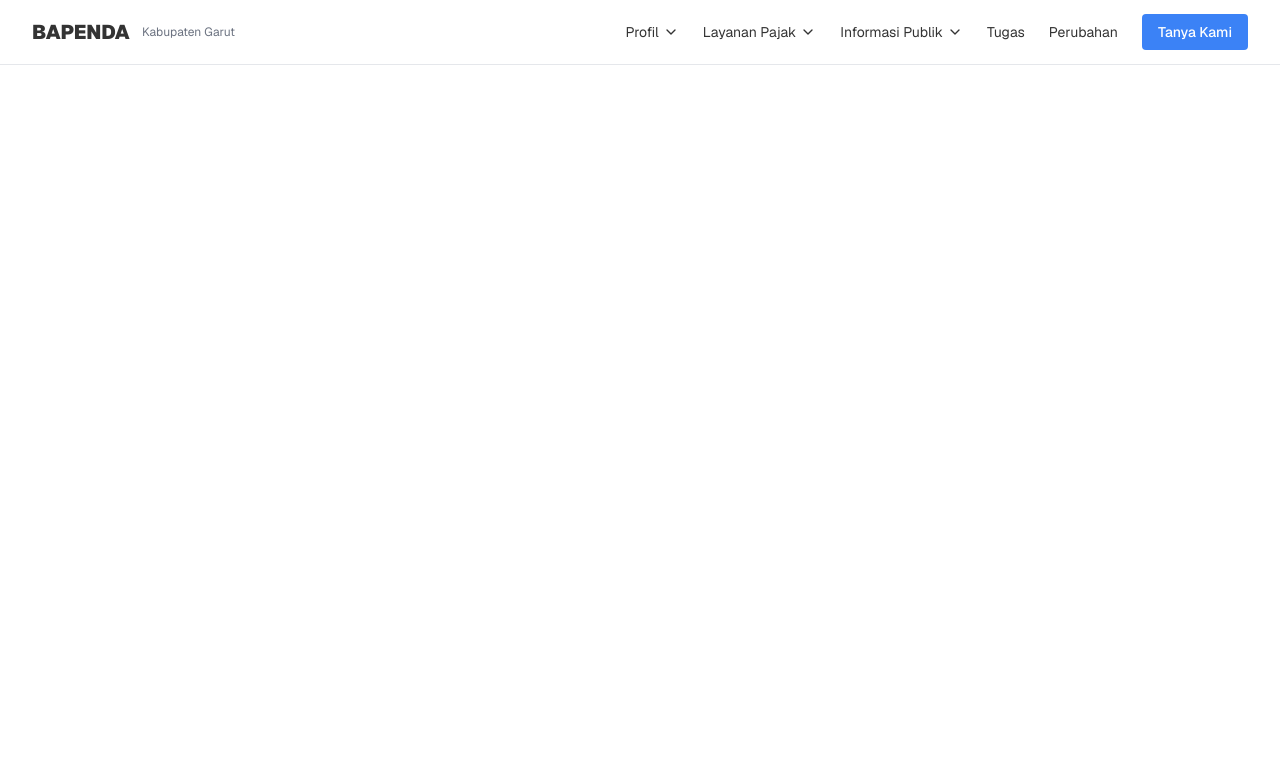
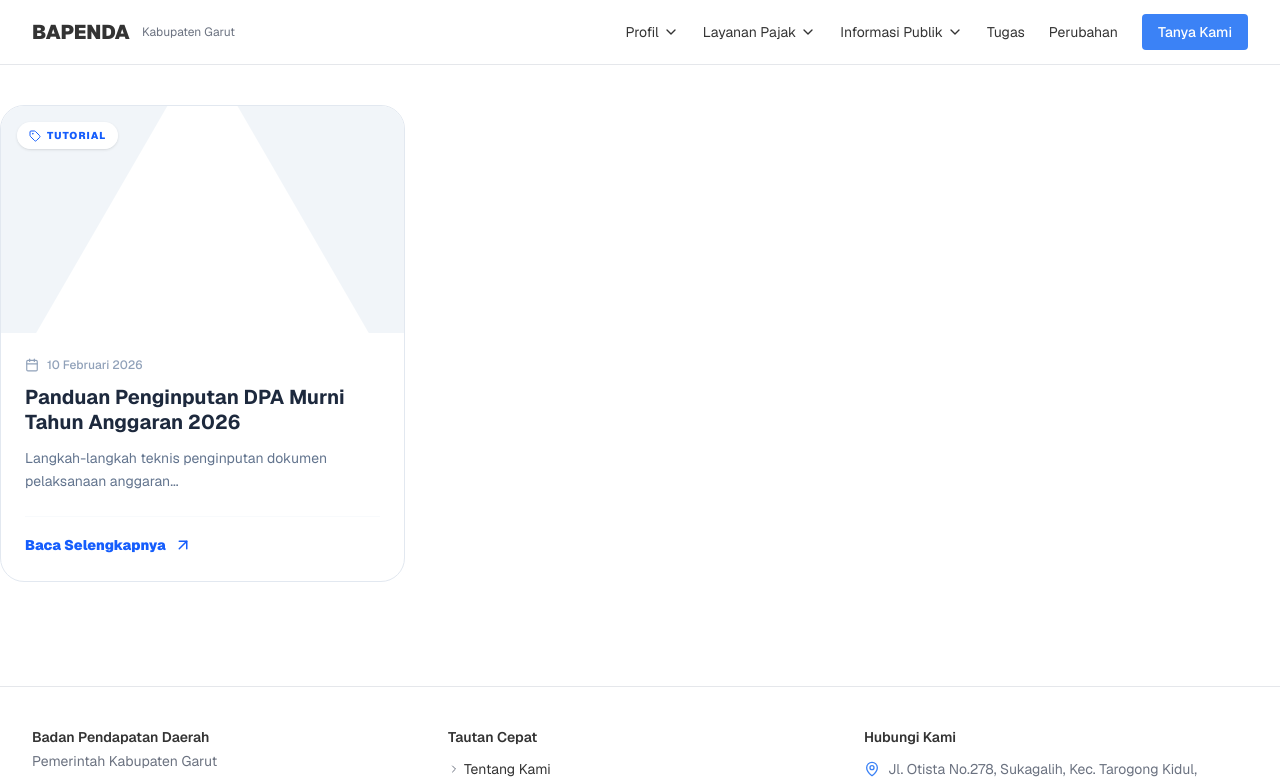
Before and after one commit to rafadlis/bapenda.garutkab.go.id, a Next.js app: page /informasi-publik/pengumuman-berita in a window 1280 px wide. Shown: the top 781 px of the page. Built offline with nearby package versions, Linux system fonts and the light colour scheme.

Commit message:
feat: add Blog Card Component

```diff
--- a/app/informasi-publik/pengumuman-berita/page.tsx
+++ b/app/informasi-publik/pengumuman-berita/page.tsx
@@ -1,12 +1,28 @@
-import HotelInvoice from "@/components/receipt/HotelInvoice";
+import { ArrowRight } from "lucide-react";
+import Link from "next/link";
+import BlogCard, { BlogPost } from "@/components/blog/BlogCardComponent";
 
-export default function PengumumanBerita (){
-    return(
-        <>
-        <main className="min-h-screen flex flex-col max-w-7xl mx-auto mt-20 px-6 space-y-10">
+const DUMMY_POSTS: BlogPost[] = [
+    {
+        id: "1",
+        title: "Panduan Penginputan DPA Murni Tahun Anggaran 2026",
+        excerpt:
+            "Langkah-langkah teknis penginputan dokumen pelaksanaan anggaran...",
+        category: "Tutorial",
+        date: "10 Februari 2026",
+        imageUrl: "/vercel.svg",
+        slug: "panduan-dpa-2026",
+    },
+];
 
-
-        </main>
-        </>
-    )
+export default function BlogSection() {
+    return (
+        <section className="space-y-10 py-10">
+            <div className="grid grid-cols-1 md:grid-cols-2 lg:grid-cols-3 gap-6 md:gap-8">
+                {DUMMY_POSTS.map((post) => (
+                    <BlogCard key={post.id} post={post} />
+                ))}
+            </div>
+        </section>
+    );
 }
--- /dev/null
+++ b/components/blog/BlogCardComponent.tsx
@@ -0,0 +1,63 @@
+import { ArrowUpRight, Calendar, Tag } from "lucide-react";
+import Link from "next/link";
+
+
+
+export interface BlogPost {
+  id: string;
+  title: string;
+  excerpt: string;
+  category: string;
+  date: string;
+  imageUrl: string;
+  slug: string;
+}
+
+export default function BlogCard({ post }: { post: BlogPost }) {
+  return (
+    <article className="group flex flex-col bg-white rounded-3xl border border-slate-200 overflow-hidden hover:shadow-2xl hover:border-blue-400/50 transition-all duration-500 h-full">
+      {/* Gambar Thumbnail */}
+      <div className="relative aspect-[16/9] w-full overflow-hidden bg-slate-100">
+        <img
+          src={post.imageUrl}
+          alt={post.title}
+          className="object-cover w-full h-full group-hover:scale-105 transition-transform duration-700"
+          loading="lazy"
+        />
+        <div className="absolute top-4 left-4">
+          <span className="flex items-center gap-1.5 px-3 py-1.5 bg-white/95 backdrop-blur-md rounded-full text-[10px] font-black text-blue-600 uppercase tracking-widest shadow-sm">
+            <Tag size={12} className="shrink-0" />
+            {post.category}
+          </span>
+        </div>
+      </div>
+
+      {/* Konten Teks */}
+      <div className="p-6 flex flex-col flex-grow">
+        <div className="flex items-center gap-2 text-slate-400 text-xs mb-3 font-medium">
+          <Calendar size={14} />
+          {post.date}
+        </div>
+
+        <h3 className="text-lg md:text-xl font-bold text-slate-800 group-hover:text-blue-600 transition-colors line-clamp-2 leading-tight mb-3">
+          {post.title}
+        </h3>
+
+        <p className="text-sm text-slate-500 line-clamp-3 leading-relaxed mb-6">
+          {post.excerpt}
+        </p>
+
+        {/* Action Button */}
+        <div className="mt-auto pt-4 border-t border-slate-50">
+          <Link
+            href={'https://klikpajak.id/blog/akuntansi-perpajakan-pengertian-dan-contoh-perhitungan/'}
+            className="inline-flex items-center gap-2 text-sm font-black text-blue-600 hover:text-blue-800 transition-all"
+          >
+            Baca Selengkapnya
+            <ArrowUpRight size={18} className="group-hover:translate-x-1 group-hover:-translate-y-1 transition-transform duration-300" />
+          </Link>
+        </div>
+      </div>
+    </article>
+  );
+}
--- a/components/receipt/HotelInvoice.tsx
+++ b/components/receipt/HotelInvoice.tsx
@@ -99,10 +99,10 @@ export default function HotelInvoice() {
                 lineTotal: 500000,
             },
         ],
-        subtotal: 44000000,
-        taxVAT: 4400000,
+        subtotal: 43500000,
+        taxVAT: 4350000,
         discount: 0,
-        total: 48400000,
+        total: 47850000,
     };
 
     const formatCurrency = (amount: number): string => {
```
